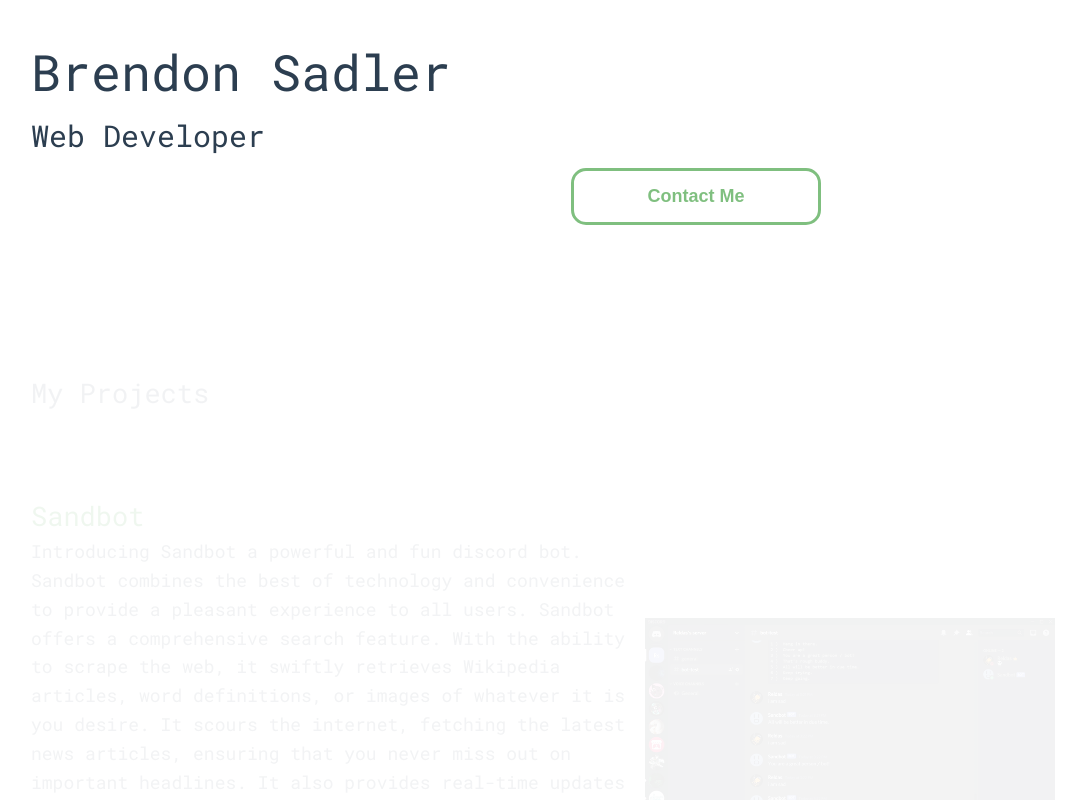
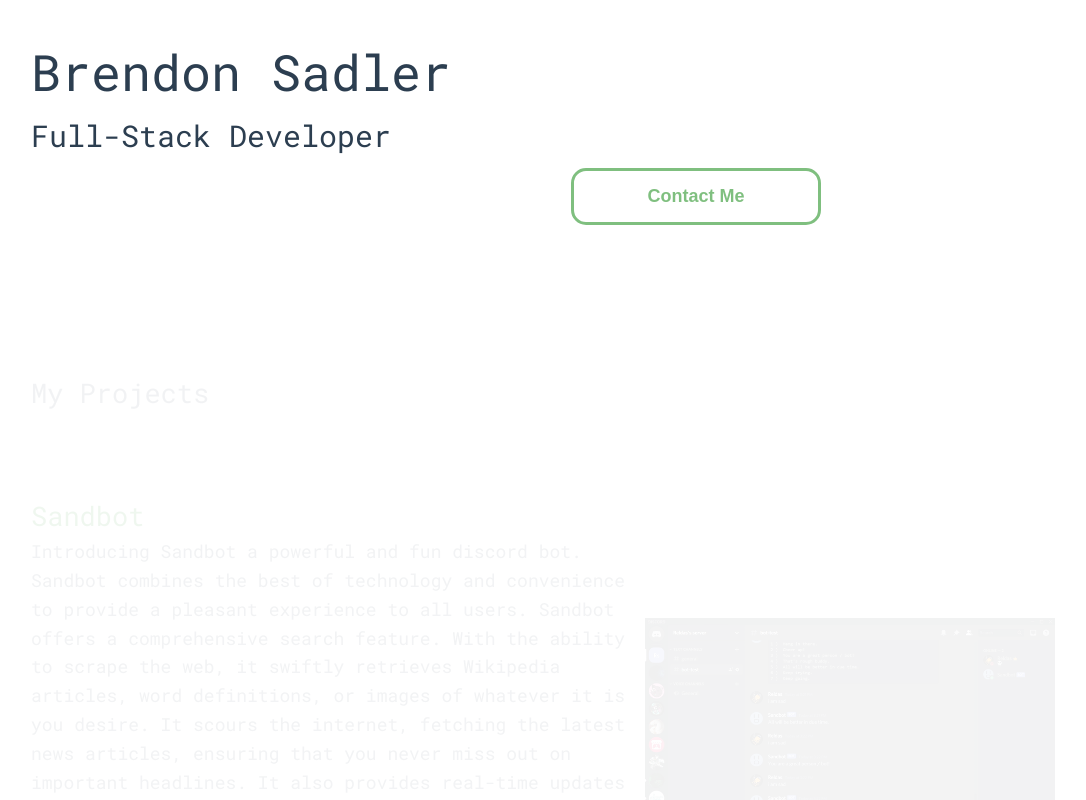
Before and after one commit to sadlerb/sadlerb.github.io, a Vue app: page / in a window 1280 px wide. Shown: the top 800 px of the page, without its empty margins (97-1183 px from the left). Built offline with nearby package versions, Linux system fonts and the light colour scheme.

Commit message:
updated resume and fixed spelling errors

```diff
--- a/src/components/TheHeader.vue
+++ b/src/components/TheHeader.vue
@@ -10,7 +10,7 @@ import TheSocials from './TheSocials.vue';
                 <h1>Brendon Sadler</h1>
             </div>
             <div class="typed-delayed">
-                <h2>Web Developer</h2>
+                <h2>Full-Stack Developer</h2>
             </div>
             <div class="button_container">
                 <div class="slide">
```
Also changed, not shown: 1 other file (tests, documents, lock files or other folders).
